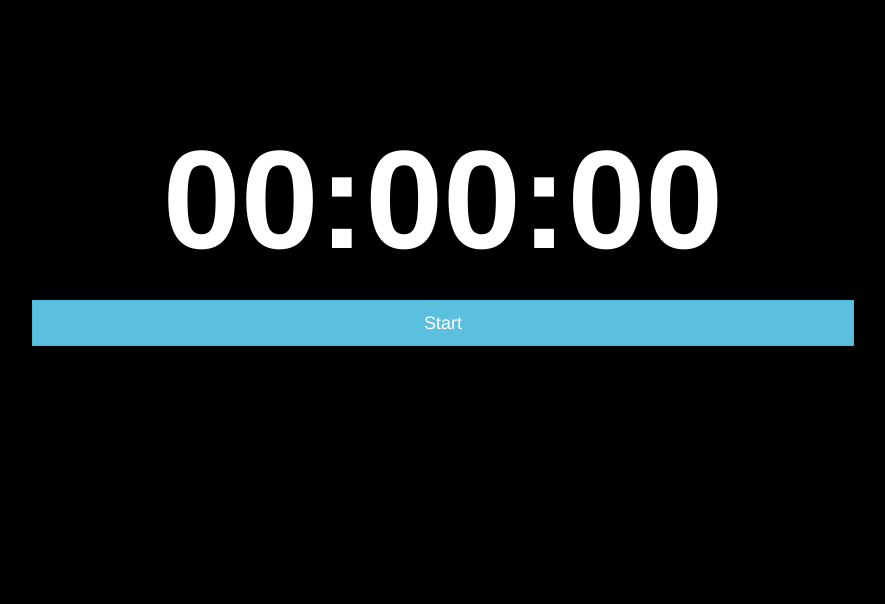
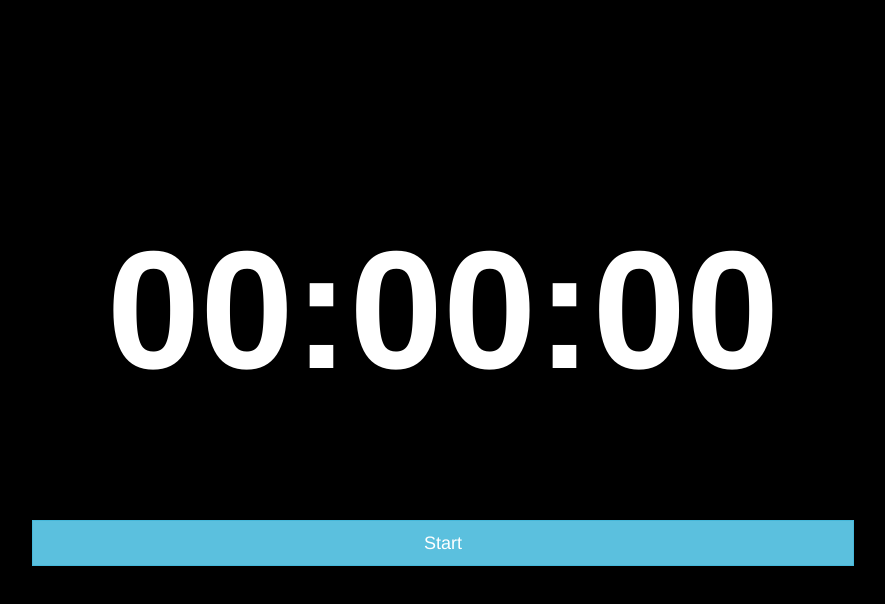
Before and after one commit to msanatan/react-stopwatch, a React (Create React App) app: page / in a window 1280 px wide. Shown: the top 604 px of the page, without its empty margins (197-1082 px from the left). Built offline with nearby package versions, Linux system fonts and the light colour scheme.

Commit message:
Make label text responsive Adjust the label size relative to screen width so that it will always display fully to the user.

```diff
--- a/src/Stopwatch.css
+++ b/src/Stopwatch.css
@@ -19,11 +19,11 @@
 }
 
 .Stopwatch-display {
-    flex: 0;
+    flex: 1;
     order: 1;
     align-self: auto;
     width: 100%;
-    height: 70%;
+    height: 100%;
 }
 
 .Stopwatch-buttons {
@@ -36,7 +36,6 @@
 
 .Stopwatch-number {
     color: #FFFFFF;
-    font-size: 10em;
 }
 
 .Stopwatch-button-group {
@@ -48,3 +47,33 @@
     border-radius: 0;
     box-shadow: none;
 }
+
+@media (max-width: 575px) {
+    .Stopwatch-number {
+        font-size: 2em;
+    }
+}
+
+@media (min-width: 576px) {
+    .Stopwatch-number {
+        font-size: 3em;
+    }
+}
+
+@media (min-width: 768px) {
+    .Stopwatch-number {
+        font-size: 6em;
+    }
+}
+
+@media (min-width: 992px) {
+    .Stopwatch-number {
+        font-size: 9em;
+    }
+}
+
+@media (min-width: 1200px) {
+    .Stopwatch-number {
+        font-size: 12em;
+    }
+}
```
